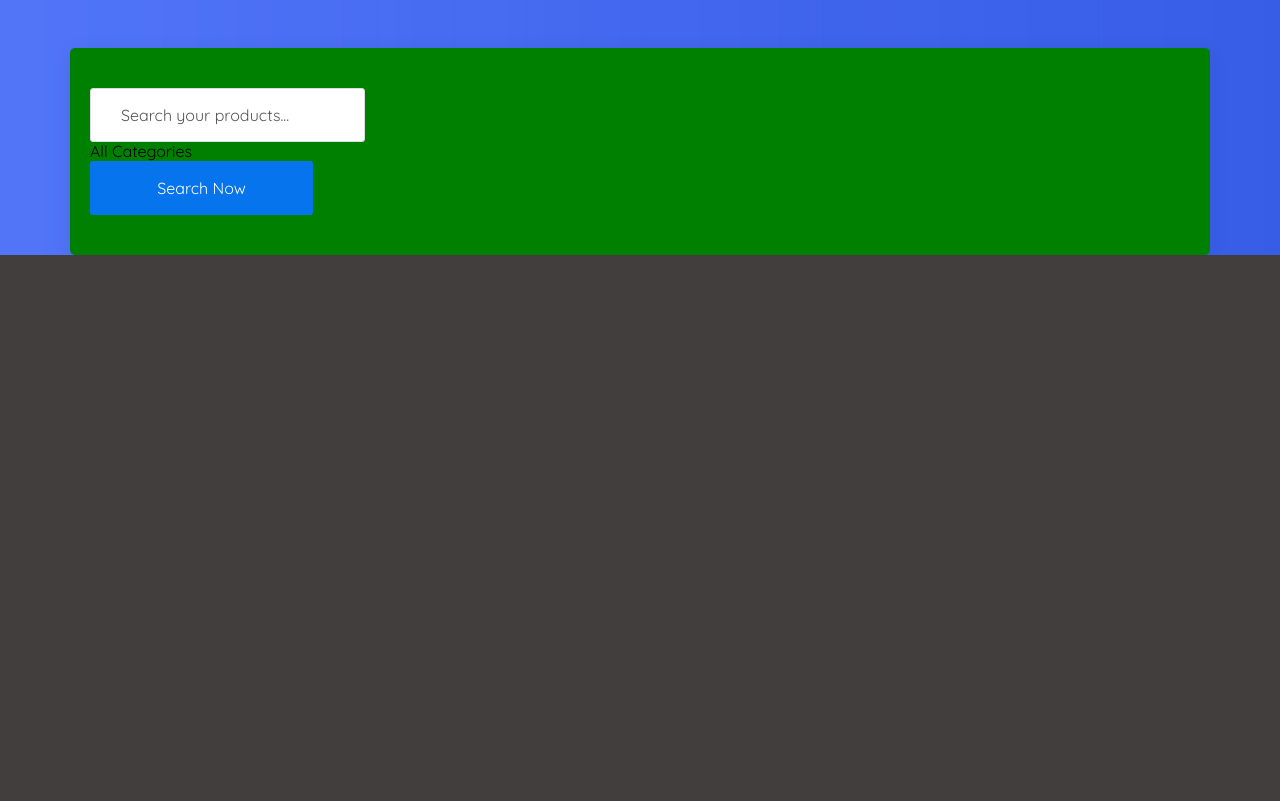
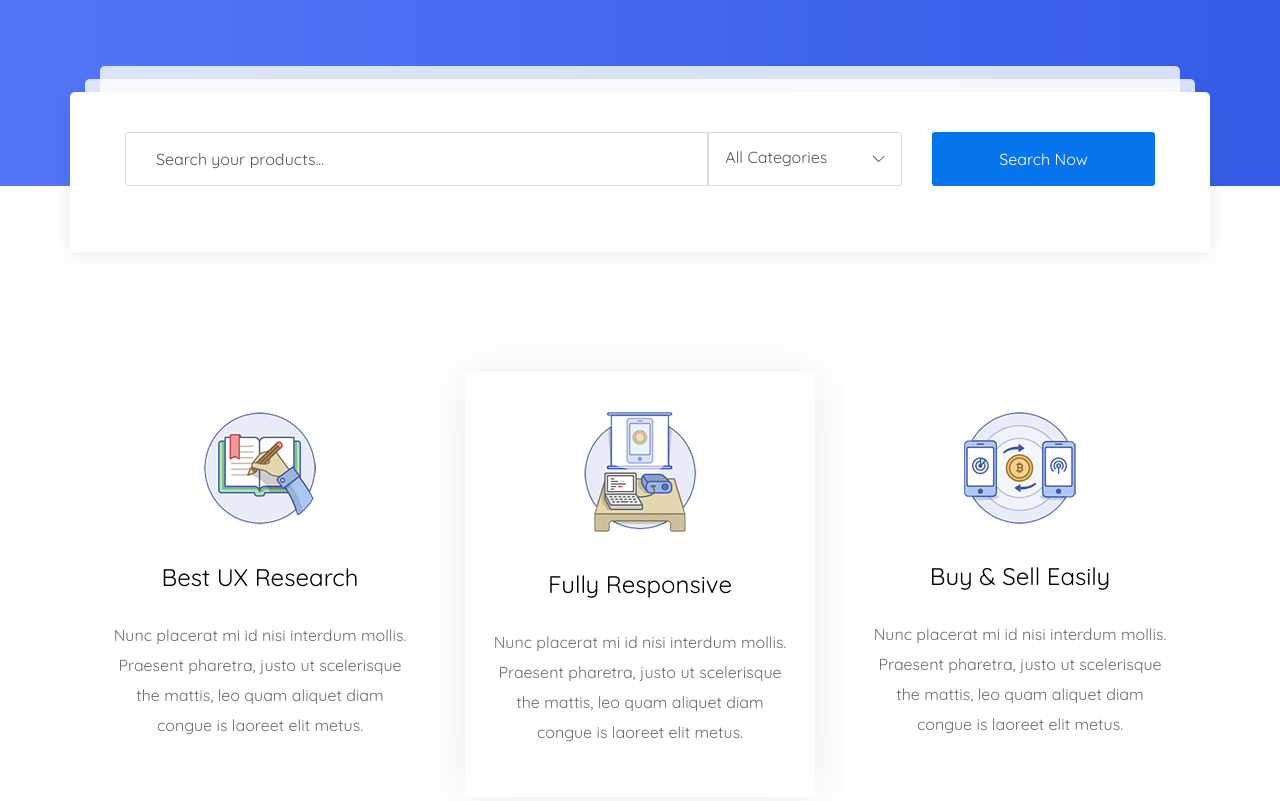
Before and after one commit to nicc-s1939/MartPlace, a website: page app/index.html in a window 1280 px wide. Shown: the part 720-1521 px from the top of the page. Drawn offline with nearby package versions, Linux system fonts and the light colour scheme; files that its build step writes are made by us from their sources.

Commit message:
added search__box box, features

```diff
--- a/app/index.html
+++ b/app/index.html
@@ -73,14 +73,17 @@
                     <a class="inversion" href="#">Popular Products</a>
                 </div>
             </div>
-            <div class="test__main">
-                <div class="test1">
-                    <div class="test2"></div>
+            <div class="search__box box">
+                <div class="box1">
+                    <div class="box2"></div>
                 </div>
-                <div class="test__inner-form">
+                <div class="box__inner-form">
                     <form>
                         <input type="text" placeholder="Search your products...">
-                       <div class="test__list">All Categories</div>
+                        <div class="box__list">
+                            All Categories
+                            <img src="images/icons/chevron-down.png">
+                        </div>
                         <button type="submit">Search Now</button>
                     </form>
                 </div>
@@ -89,8 +92,47 @@
     </section>
 
     <section class="features">
-        <div class="features-inner">
-            <div class="container">
+        <div class="container">
+            <div class="features__inner">
+                <div class="features__item">
+                    <img src="images/features1.png">
+                    <div class="features__item-titel">
+                        Best UX Research
+                    </div>
+                    <div class="features__item-text">
+                        Nunc placerat mi id nisi interdum mollis. Praesent pharetra, justo ut scelerisque
+                        the mattis, leo quam aliquet diam
+                        congue is laoreet elit metus.
+                    </div>
+                </div>
+                <div class="features__item shadow">
+                    <img src="images/features2.png">
+                    <div class="features__item-titel">
+                        Fully Responsive
+                    </div>
+                    <div class="features__item-text">
+                        Nunc placerat mi id nisi interdum mollis. Praesent pharetra, justo ut scelerisque
+                        the mattis, leo quam aliquet diam
+                        congue is laoreet elit metus.
+                    </div>
+                </div>
+                <div class="features__item">
+                    <img src="images/features3.png">
+                    <div class="features__item-titel">
+                        Buy & Sell Easily
+                    </div>
+                    <div class="features__item-text">
+                        Nunc placerat mi id nisi interdum mollis. Praesent pharetra, justo ut scelerisque
+                        the mattis, leo quam aliquet diam
+                        congue is laoreet elit metus.
+                    </div>
+                </div>
+            </div>
+        </div>
+    </section>
+    <section class="featured-item">
+        <div class="container">
+            <div class="featured-item__inner">
 
             </div>
         </div>
--- a/app/scss/style.scss
+++ b/app/scss/style.scss
@@ -100,6 +100,7 @@
     background-repeat: no-repeat;
     background-size: cover;
     background-position: center;
+    position: relative;
 }
 .Create_Your_Own__inner{
     color: #f3f3f8;
@@ -138,48 +139,77 @@
     }
 }
 
-.test__main /*search__box*/{
+.search__box{
     min-height: 160px;
     width: 100%;
-    background-color: green;
+    background-color: #fff;
     border-radius: 5px;
     box-shadow: 0px 4px 20px 0px rgba(0, 0, 0, 0.08);
-    .test1{
+    position: absolute;
+    bottom: -66px;
+    left: 0;
+    right: 0;
+    max-width: 1140px;
+    margin: 0 auto;
+    padding: 0 15px;
+    .box1{
         position: relative;
+        top: -13px;
     }
-    .test1::after,
-    .test2::after{
+    .box1::after,
+    .box2::after{
         content: '';
         min-height: 30px;
+        right: 0;
+        left: 0;
+        border-radius: 5px;
+        background-color: rgba(255,255,255,0.8);
+        position: absolute;
+        z-index: 3;
+    }
+    .box2::after{
+        content: '';
+        background-color: rgba(255,255,255,0.8);
         right: 15px;
         left: 15px;
-        border-radius: 5px;
-        background-color: red;
-        position: absolute;
-        z-index: -1;
-    }
-    .test2::after{
-        content: '';
-        background-color: yellow;
-        right: 30px;
-        left: 30px;
-        z-index: -2;
+        top: -13px;
     }
 }
-.test__inner-form{
-    padding: 40px 20px;
-    // display: flex;
-    // justify-content: space-between;
+.box__inner-form{
+    padding: 40px 40px;
+    form{
+    display: flex;
+    justify-content: space-between;
+    align-items: center;
+    }
     input{
         border: 1px solid #dcdcdc;
-        border-radius: 3px;
+        border-radius: 3px 0 0 3px;
         height: 54px;
-        // display: block;
+        max-width: 613px;
+        width: 100%;
         outline: none;
         padding-left: 30px;
         padding-right: 72px;
         &::placeholder{
             color: #555;
+        }
+    }
+    .box__list{
+        top: 40px;
+        right: 292px;
+        color: #555;
+        background-color: #fff;
+        border: 1px solid #dcdcdc;
+        outline: none;
+        border-radius: 0 3px 3px 0;
+        height: 54px;
+        max-width: 194px;
+        width: 100%;
+        text-align: center;
+        padding-top: 15px;
+        & img{
+            padding-left: 40px;
         }
     }
     button{
@@ -189,14 +219,58 @@
         border: none;
         height: 54px;
         min-width: 223px;
+        margin-left: 30px;
+        &:focus {
+            border: 2px solid #999ea4;
+            border-radius: 3px;
+            outline: none;
+        }
     }
 }
 //Create_Your_Own end
 
 //features start
-.features-inner{
+.features{
     min-height: 710px;
     width: 100%;
-    background-color: /*#fff*/ rgb(66, 62, 62);
+    background-color: #fff;
+}
+.features__inner{
+    padding-top: 186px;
+    display: flex;
+    justify-content: space-between;
+}
+.shadow{
+    box-shadow: 0px 2px 50px 0px rgba(0, 0, 0, 0.08);
+}
+.features__item{
+    background-color: #fff;
+    max-width: 360px;
+    margin: 0 15px;
+    text-align: center;
+    font-weight: 400;
+    padding: 40px 28px 50px;
+    &-titel{
+        font-size: 24px;
+        margin-bottom: 28px;
+        color: #000;
+    }
+    &-text{
+        font-size: 16px;
+        line-height: 30px;
+        color: #6c6c6c;
+    }
+    img{
+        margin-bottom: 36px;
+    }
 }
 //features end
+
+//featured-item start
+.featured-item{
+    background-color: #eff1f5;
+    min-height: 850px;
+}
+
+
+//featured-item end
```
Also changed, not shown: app/images/BG.jpg (deleted), app/images/BG.png (deleted), app/images/BG.svg (deleted), app/images/features1.png (added), app/images/features2.png (added), app/images/features3.png (added).
